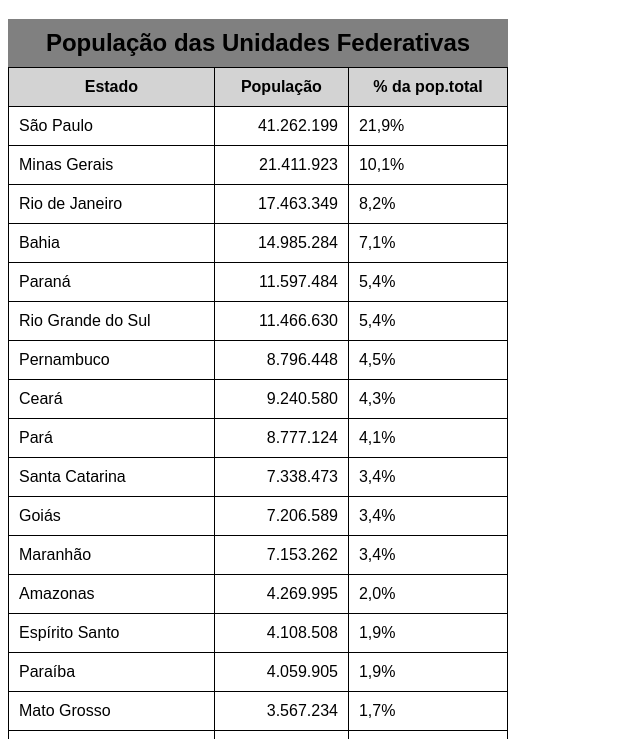
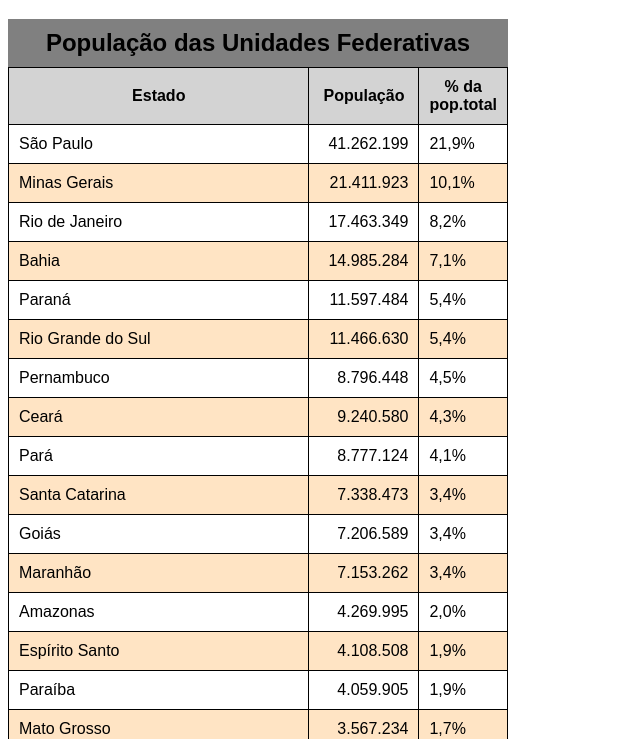
Before and after one commit to Marlondarocha/html-e-css, a plain HTML site: page exercicios/ex022/index002.html in a window 1280 px wide. Shown: the part 61-800 px from the top of the page, without its empty margins (0-640 px from the left). Drawn offline with Linux system fonts and the light colour scheme.

Commit message:
Exercício 22 salvo

```diff
--- a/exercicios/ex022/index002.html
+++ b/exercicios/ex022/index002.html
@@ -24,6 +24,10 @@
 
         thead, tfoot {
             background-color: lightgrey;
+        }
+
+        tbody > tr:nth-child(even) /* (odd) */ {
+            background-color: bisque;
         }
 
         td, th {
@@ -54,8 +58,8 @@
         <thead>
             <tr>
                 <th scope="col">Estado</th>
-                <th>População</th>
-                <th>% da pop.total</th>
+                <th scope="col" style="width: 50px;">População</th>
+                <th style="width: 50px;">% da pop.total</th>
             </tr>
         </thead>
         <tbody>
@@ -197,7 +201,7 @@
         </tbody>
         <tfoot>
             <tr>
-                <th>Total de habitantes</th>
+                <th scope="row">Total de habitantes</th>
                 <td class="num"><strong>213.317.639</strong></td>
                 <td>100%</td>
             </tr>
```
